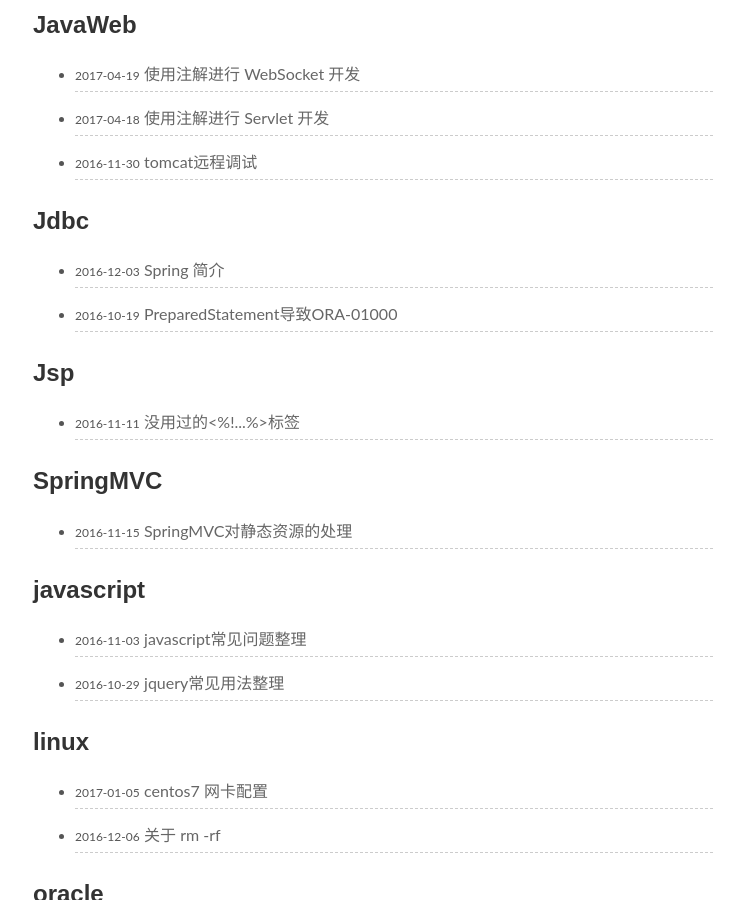
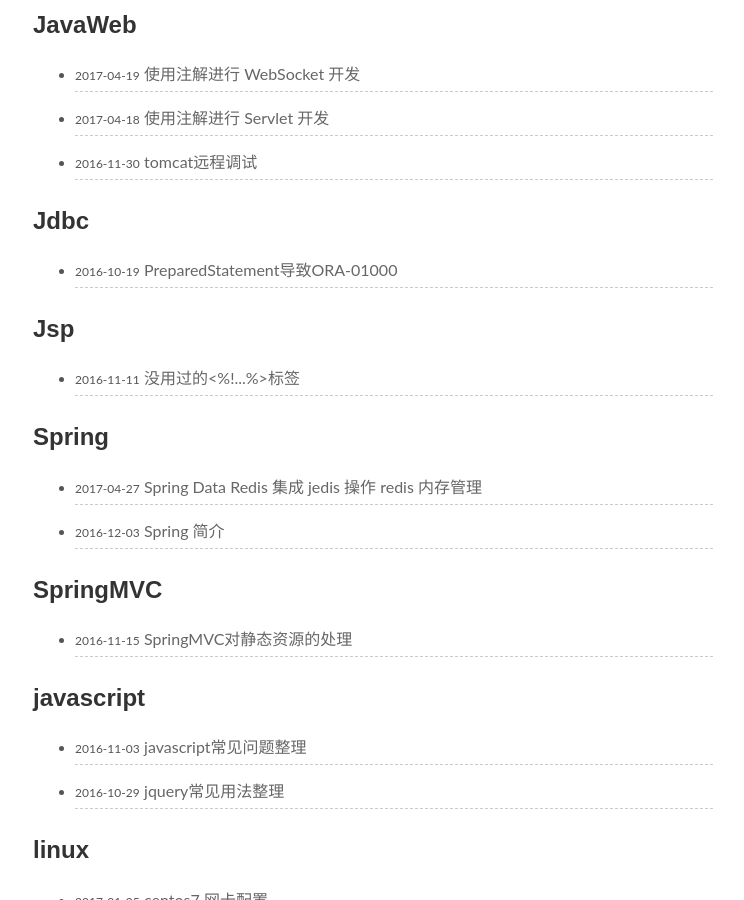
Before and after one commit to stdupanda/stdupanda.github.io, a Jekyll site: the page built from pages/categories.md, in a window 1280 px wide and 900 px high, scrolled down 1152 px. Shown: the whole window, without its empty margins (137-881 px from the left). Built offline with Jekyll 4.4.1, drawn with Linux system fonts in a browser that asks for light colours; nearby versions of some CDN libraries; part of the change alters nothing that is shown.

Commit message:
2017-4-27 17:32:44

````diff
--- a/_includes/header.html
+++ b/_includes/header.html
@@ -67,9 +67,9 @@
     <meta property="article:published_time" content="{{ page.date | date: '%Y-%m-%d' }}">
     {% endif %}
     <!-- <script src="/assets/vendor/jquery/dist/jquery.min.js"></script> -->
-	<script src="https://cdn.bootcss.com/jquery/2.1.4/jquery.min.js"></script>
+	<script src="//cdn.bootcss.com/jquery/2.1.4/jquery.min.js"></script>
     <!-- <script src="/assets/js/jquery-ui.js"></script> -->
-	<script src="https://cdn.bootcss.com/jqueryui/1.11.4/jquery-ui.min.js"></script>
+	<script src="//cdn.bootcss.com/jqueryui/1.11.4/jquery-ui.min.js"></script>
     <script type="text/javascript">
     function toggleMenu() {
         var nav = document.getElementsByClassName("site-header-nav")[0];
--- a/_posts/Spring/2016-12-03-spring-base.md
+++ b/_posts/Spring/2016-12-03-spring-base.md
@@ -1,7 +1,7 @@
 ---
 layout: post
 title: Spring 简介
-categories: Jdbc
+categories: Spring
 description: Spring 简介
 keywords: Spring, java
 ---
--- /dev/null
+++ b/_posts/Spring/2017-04-27-spring-data-redis.md
@@ -0,0 +1,160 @@
+---
+layout: post
+title: Spring Data Redis 集成 jedis 操作 redis 内存管理
+categories: Spring
+description: Spring 简介
+keywords: Spring, redis, Redis
+---
+
+使用 Spring Data Redis 配合 jedis 操作 redis 进行编程，以及一个 DAO 接口。
+
+# 相关配置
+
+## 配置 `pom.xml` 引入 `jedis`,`spring-data-redis`
+
+```xml
+<dependencyManagement>
+    <dependencies>
+        <dependency>
+            <!-- 在引入BOM之后，引入其他Spring依赖时，都无需指定版本 -->
+            <groupId>org.springframework</groupId>
+            <artifactId>spring-framework-bom</artifactId>
+            <version>4.3.7.RELEASE</version>
+            <type>pom</type>
+            <scope>import</scope>
+        </dependency>
+    </dependencies>
+</dependencyManagement>
+<dependencies>
+    <dependency>
+        <groupId>org.springframework.data</groupId>
+        <artifactId>spring-data-redis</artifactId>
+        <version>1.7.8.RELEASE</version>
+    </dependency>
+    <dependency>
+        <groupId>redis.clients</groupId>
+        <artifactId>jedis</artifactId>
+        <version>2.7.2</version>
+    </dependency>
+</dependencies>
+```
+
+## 配置 `spring.xml`
+
+```xml
+<bean id="poolConfig" class="redis.clients.jedis.JedisPoolConfig">
+    <property name="maxIdle" value="300" />
+    <property name="maxTotal" value="600" />
+    <property name="maxWaitMillis" value="1000" />
+    <property name="testOnBorrow" value="true" />
+</bean>
+<bean id="connFactory" class="org.springframework.data.redis.connection.jedis.JedisConnectionFactory">
+    <property name="hostName" value="127.0.0.1" />
+    <property name="port" value="6379" />
+    <property name="poolConfig" ref="poolConfig" />
+</bean>
+<bean id="redisTemplate" class="org.springframework.data.redis.core.RedisTemplate">
+    <property name="connectionFactory" ref="connFactory" />
+    <property name="defaultSerializer">
+        <bean class="org.springframework.data.redis.serializer.StringRedisSerializer" />
+    </property>
+    <property name="valueSerializer">
+        <!-- 用 json 格式将 object 序列化字节存入 redis -->
+        <bean class="org.springframework.data.redis.serializer.GenericJackson2JsonRedisSerializer" />
+        <!--用 jvm 方式将 object 序列化字节存入 redis
+        <bean class="org.springframework.data.redis.serializer.JdkSerializationRedisSerializer"
+            /> -->
+    </property>
+</bean>
+```
+
+# 业务中调用
+
+```java
+import org.springframework.beans.factory.annotation.Autowired;
+import org.springframework.data.redis.core.RedisTemplate;
+import org.springframework.data.redis.core.ValueOperations;
+import org.springframework.stereotype.Component;
+
+@Component
+public class InfoDAO {
+
+    @Autowired
+    private RedisTemplate<String, UserLogonInfo> redisTemplate;
+
+    public UserLogonInfo get(String id) {
+        ValueOperations<String, UserLogonInfo> opsForValue = redisTemplate.opsForValue();
+        return opsForValue.get(id);
+    }
+
+    public void setUserLogonInfo(String key, UserLogonInfo userLogonInfo) {
+        ValueOperations<String, UserLogonInfo> opsForValue = redisTemplate.opsForValue();
+        opsForValue.set(key, userLogonInfo);
+    }
+}
+```
+
+或者
+
+```java
+import java.io.Serializable;
+import java.util.concurrent.TimeUnit;
+
+import org.springframework.data.redis.core.RedisTemplate;
+import org.springframework.data.redis.core.ValueOperations;
+
+@Component
+public class CommonRedisDao {
+
+    @Autowired
+    private RedisTemplate<String, Serializable> redisTemplate;
+
+    public Object get(String key) {
+        ValueOperations<String, Serializable> valueOperations =
+                (ValueOperations<String, Serializable>) getRedisTemplate().opsForValue();
+        Object v = valueOperations.get(key);
+        return v;
+    }
+
+    public void set(String key,Serializable val, int expireDays){
+        ValueOperations<String, Serializable> opsForValue = getRedisTemplate().opsForValue();
+        set(key, val, opsForValue, expireDays);
+    }
+
+    private void set(String key,Serializable val, ValueOperations<String, Serializable> opsForValue, int days){
+        if (0 > days) {
+            days = Constants.MAX_LOGIN_DAYS;
+        }
+        opsForValue.set(key, val, days, TimeUnit.DAYS);
+    }
+}
+```
+
+或者
+
+```java
+import java.util.concurrent.TimeUnit;
+
+import org.springframework.beans.factory.annotation.Autowired;
+import org.springframework.data.redis.core.RedisTemplate;
+import org.springframework.data.redis.core.ValueOperations;
+import org.springframework.stereotype.Component;
+
+@Component
+public class RedisBaseDao<K, V> {
+
+    @Autowired
+    private RedisTemplate<K, V> redisTemplate;
+
+    public V get(K key) {
+        ValueOperations<K, V> valueOperations = (ValueOperations<K, V>) redisTemplate.opsForValue();
+        V v = valueOperations.get(key);
+        return v;
+    }
+
+    public void set(K key, V v, int days){
+        ValueOperations<K, V> opsForValue = redisTemplate.opsForValue();
+        opsForValue.set(key, v, days, TimeUnit.DAYS);
+    }
+}
+```
````
Also changed, not shown: assets/images/screenshots/home.png (deleted).
